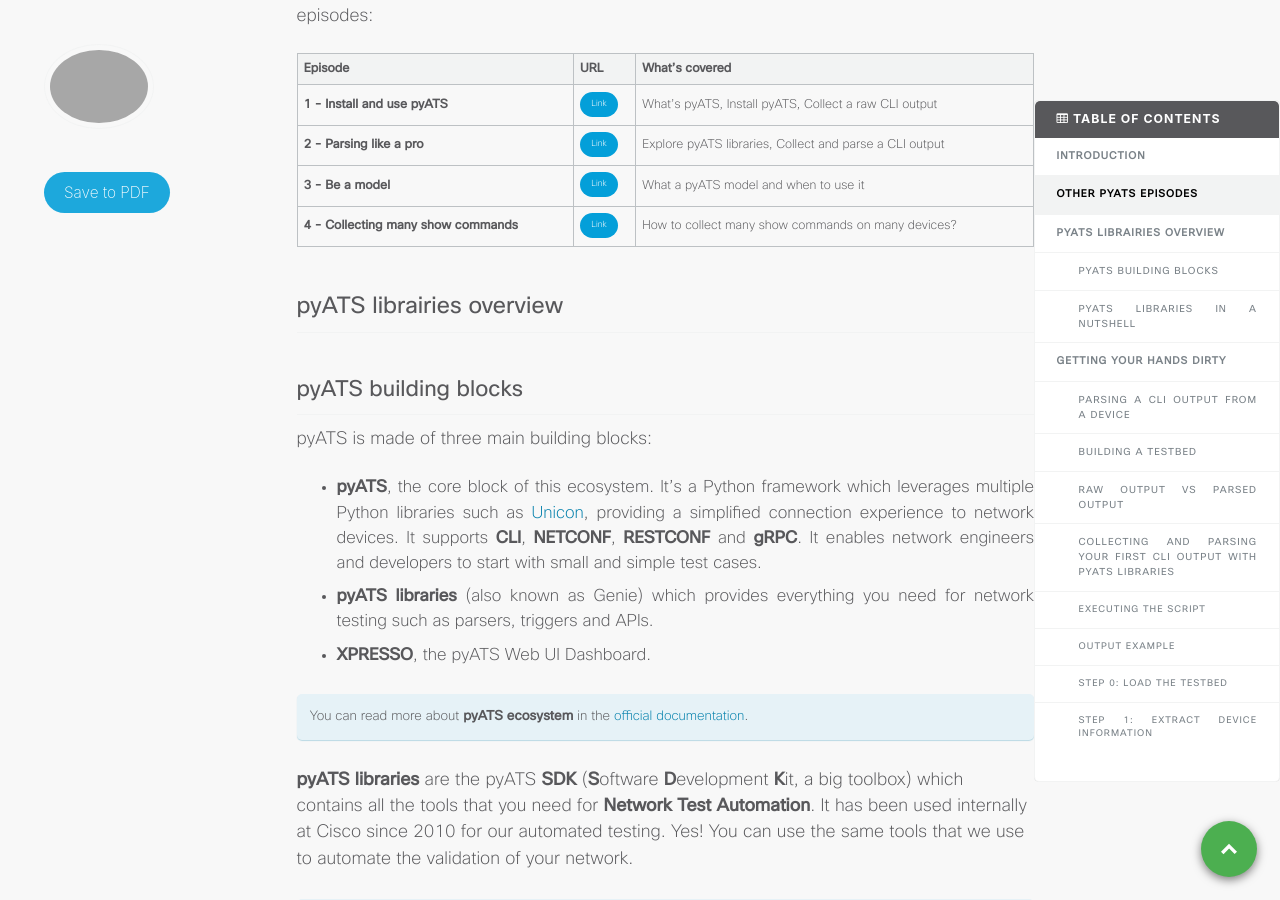
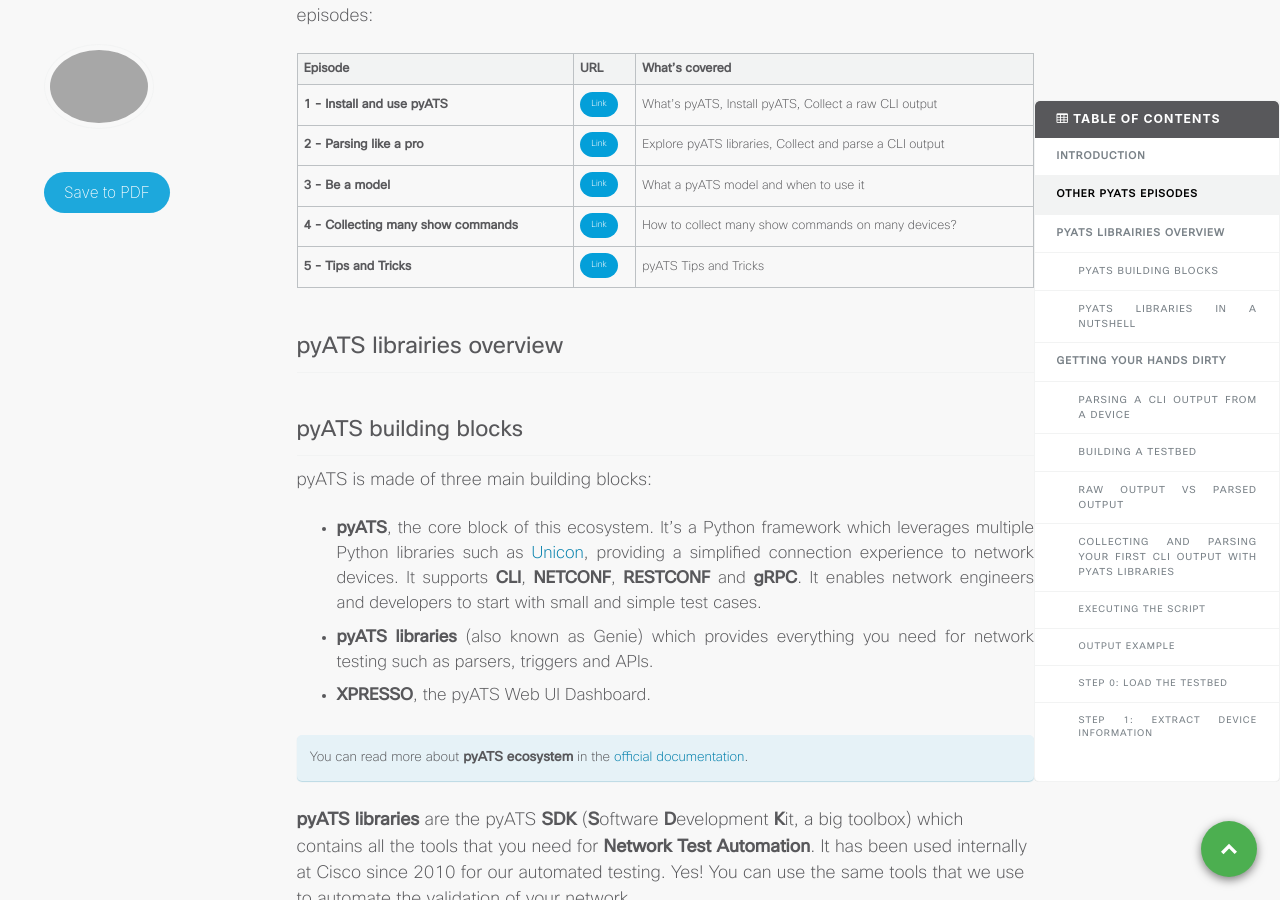
Before and after one commit to xrdocs/programmability, a Jekyll site: the page built from _tutorials/pyats-series-parsing-like-a-pro.md, in a window 1280 px wide and 900 px high, scrolled down 977 px. Built offline with Jekyll 4.4.1, drawn with Linux system fonts in a browser that asks for light colours; comment, search, counter and statistics services are not loaded.

Commit message:
Update pyats-series-parsing-like-a-pro.md

```diff
--- a/_tutorials/pyats-series-parsing-like-a-pro.md
+++ b/_tutorials/pyats-series-parsing-like-a-pro.md
@@ -116,7 +116,8 @@ You've missed the first episode? You would like to read more? Below the list of
 | **1 - Install and use pyATS**       	| [Link](https://xrdocs.io/programmability/tutorials/pyats-series-install-and-use-pyats/){: .btn}  	|  What's pyATS, Install pyATS, Collect a raw CLI output 	|
 | **2 - Parsing like  a pro**       	| [Link](https://xrdocs.io/programmability/tutorials/pyats-series-parsing-like-a-pro/){: .btn} 	|  Explore pyATS libraries, Collect and parse a CLI output        	|
 | **3 - Be a model**       	| [Link](https://xrdocs.io/programmability/tutorials/pyats-series-be-a-model/){: .btn} 	|  What a pyATS model and when to use it        	|
-| **4 - Collecting many show commands**       	| [Link](https://xrdocs.io/programmability/tutorials/pyats-series-collecting-many-show-commands/){: .btn} 	|  How to collect many show commands on many devices?
+| **4 - Collecting many show commands**       	| [Link](https://xrdocs.io/programmability/tutorials/pyats-series-collecting-many-show-commands/){: .btn} 	|  How to collect many show commands on many devices? |
+| **5 - Tips and Tricks**       	| [Link](https://xrdocs.io/programmability/tutorials/pyats-series-tips-and-tricks/){: .btn} 	|  pyATS Tips and Tricks |
 
 # pyATS librairies overview
 
```
